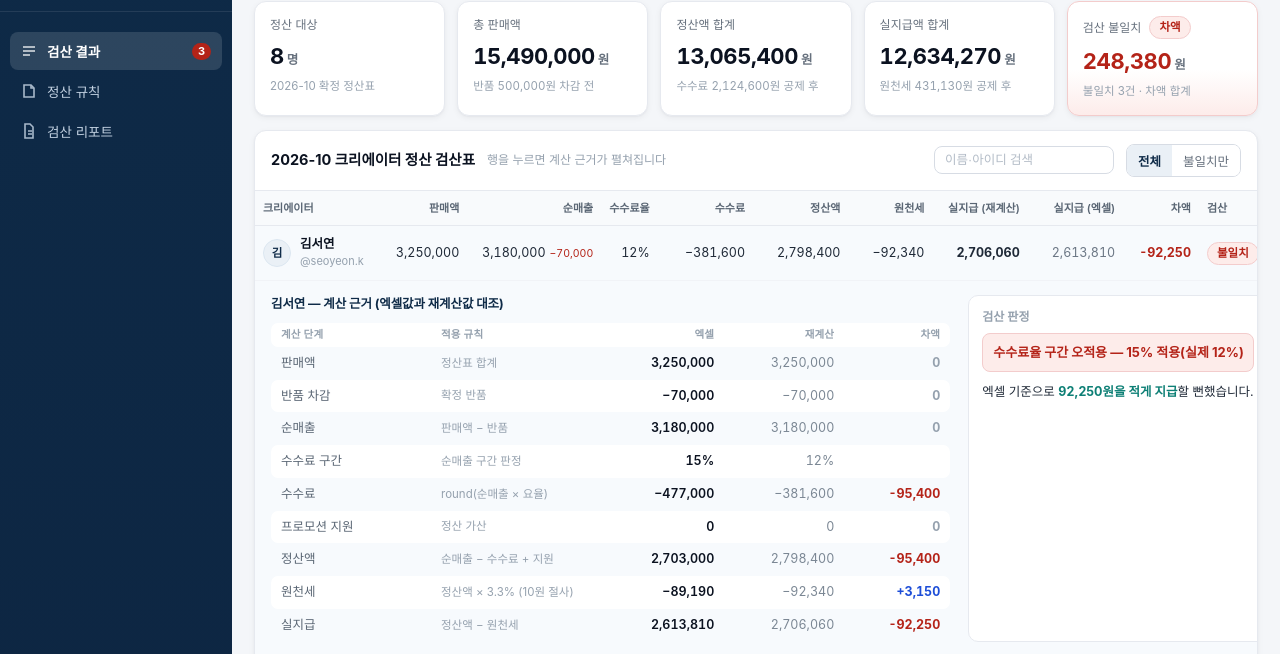
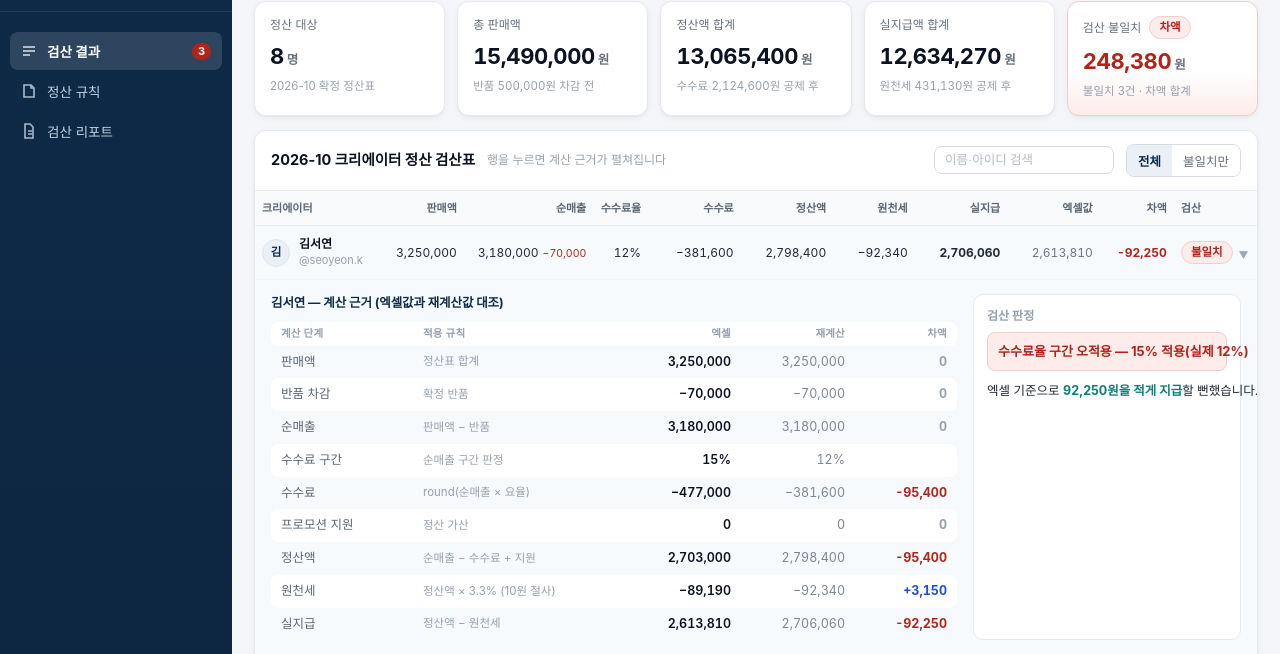
Before and after one commit to 6bcjbn9nvs-commits/nexora-quote-desk, a plain HTML site: page settle/index.html in a window 1280 px wide. Shown: the part 79-733 px from the top of the page. Drawn offline with Linux system fonts and the light colour scheme.

Commit message:
style(settle): 표·상세 패널 폭을 컨테이너에 맞춰 가로 잘림 제거

```diff
--- a/settle/index.html
+++ b/settle/index.html
@@ -110,14 +110,14 @@ button{font-family:inherit}
 }
 .search::placeholder{color:#b3bcc7}
 .tw{overflow:auto}
-table{width:100%;border-collapse:collapse;font-size:12.5px}
+table{width:100%;border-collapse:collapse;font-size:12px}
 thead th{
   position:sticky;top:0;background:#f8fafc;color:#5a6674;font-weight:600;font-size:11px;
-  text-align:right;padding:9px 8px;border-bottom:1px solid var(--line);white-space:nowrap;z-index:1
+  text-align:right;padding:9px 7px;border-bottom:1px solid var(--line);white-space:nowrap;z-index:1
 }
 thead th:first-child,tbody td:first-child{text-align:left}
 thead th.l{text-align:left}
-tbody td{padding:10px 8px;border-bottom:1px solid #f1f3f7;text-align:right;white-space:nowrap}
+tbody td{padding:10px 7px;border-bottom:1px solid #f1f3f7;text-align:right;white-space:nowrap}
 tbody tr.row{cursor:pointer}
 tbody tr.row:hover{background:#fafcfe}
 tbody tr.row.bad{background:linear-gradient(90deg,#fffdfd,#fff)}
@@ -143,10 +143,10 @@ tfoot td:first-child{text-align:left}
 
 /* detail row */
 tr.detail>td{background:#f7fafd;padding:0;border-bottom:1px solid var(--line)}
-.calc{padding:14px 16px 16px;display:grid;grid-template-columns:1fr 300px;gap:18px}
+.calc{padding:14px 16px 16px;display:grid;grid-template-columns:minmax(0,1fr) 268px;gap:16px}
 .calc h4{margin:0 0 9px;font-size:12.5px;color:var(--brand);font-weight:700;letter-spacing:-.1px}
 .steps{display:flex;flex-direction:column;gap:0}
-.step{display:grid;grid-template-columns:150px 1fr 110px 110px 96px;align-items:center;gap:10px;padding:7px 10px;border-radius:7px}
+.step{display:grid;grid-template-columns:132px minmax(0,1fr) 104px 104px 92px;align-items:center;gap:10px;padding:7px 10px;border-radius:7px}
 .step:nth-child(odd){background:#fff}
 .step .sk{color:#5a6674;font-size:12.5px}
 .step .rule{color:var(--faint);font-size:11.5px}
@@ -326,17 +326,17 @@ tr.detail>td{background:#f7fafd;padding:0;border-bottom:1px solid var(--line)}
             <table id="tbl">
               <thead>
                 <tr>
-                  <th class="l" style="width:172px">크리에이터</th>
+                  <th class="l" style="width:148px">크리에이터</th>
                   <th>판매액</th>
                   <th>순매출</th>
                   <th style="width:64px">수수료율</th>
                   <th>수수료</th>
                   <th>정산액</th>
                   <th>원천세</th>
-                  <th>실지급 (재계산)</th>
-                  <th>실지급 (엑셀)</th>
-                  <th style="width:88px">차액</th>
-                  <th class="l" style="width:96px">검산</th>
+                  <th>실지급</th>
+                  <th>엑셀값</th>
+                  <th style="width:82px">차액</th>
+                  <th class="l" style="width:82px">검산</th>
                 </tr>
               </thead>
               <tbody id="tbody"></tbody>
```
